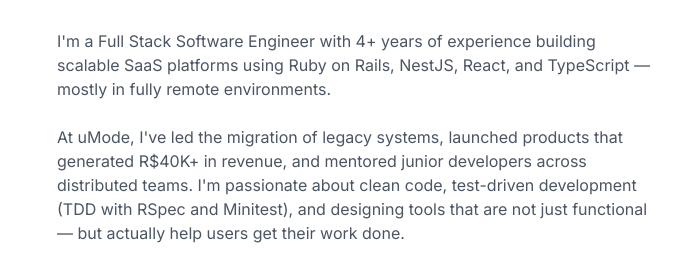
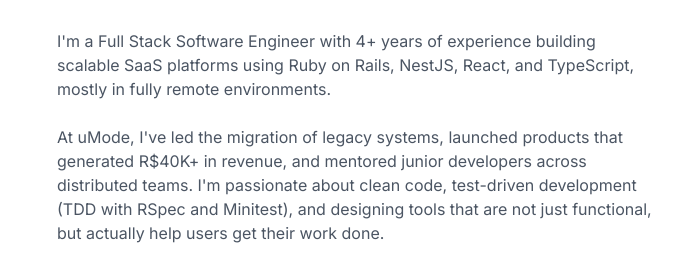
Before and after one commit to abouhid2/Portfolio, a plain HTML site: page index.html in a window 1280 px wide. Shown: the part 483-749 px from the top of the page, 607-1280 px from the left. Drawn offline with nearby package versions, Linux system fonts and the light colour scheme.

```diff
--- a/index.html
+++ b/index.html
@@ -74,8 +74,8 @@
                     </div>
                 </div>
                 <div class="space-y-6">
-                    <p class="text-gray-600">I'm a Full Stack Software Engineer with 4+ years of experience building scalable SaaS platforms using Ruby on Rails, NestJS, React, and TypeScript — mostly in fully remote environments. </p>
-                    <p class="text-gray-600">At uMode, I've led the migration of legacy systems, launched products that generated R$40K+ in revenue, and mentored junior developers across distributed teams. I'm passionate about clean code, test-driven development (TDD with RSpec and Minitest), and designing tools that are not just functional — but actually help users get their work done.</p>
+                    <p class="text-gray-600">I'm a Full Stack Software Engineer with 4+ years of experience building scalable SaaS platforms using Ruby on Rails, NestJS, React, and TypeScript, mostly in fully remote environments. </p>
+                    <p class="text-gray-600">At uMode, I've led the migration of legacy systems, launched products that generated R$40K+ in revenue, and mentored junior developers across distributed teams. I'm passionate about clean code, test-driven development (TDD with RSpec and Minitest), and designing tools that are not just functional, but actually help users get their work done.</p>
                     <p class="text-gray-600">Lead developer and first engineering hire at a remote-first SaaS startup. Architected and implemented over 80% of a production-grade monolithic Ruby on Rails platform serving
                     1,000+ users across manufacturing, and design workflows.</p>
 
@@ -188,7 +188,7 @@
                         <li>• Delivered Figma-style image annotation tools using Ruby on Rails and JavaScript, enabling collaborative feedback and
                         automation in print product customization, significantly reducing user friction and manual communication.</li>
                         <li>• Developed key features such as custom product editors, internal messaging/commenting systems, and inventory/order
-                        management—all built with Rails back-end logic and a JavaScript front end.</li>
+                        management, all built with Rails back-end logic and a JavaScript front end.</li>
                         <li>• Worked closely with founders and product stakeholders, shipping fast in an agile environment while maintaining high
                         engineering standards.</li>
                         <li>• Acted as the go-to Ruby engineer, mentoring junior devs and providing long-term technical guidance.</li>
```
